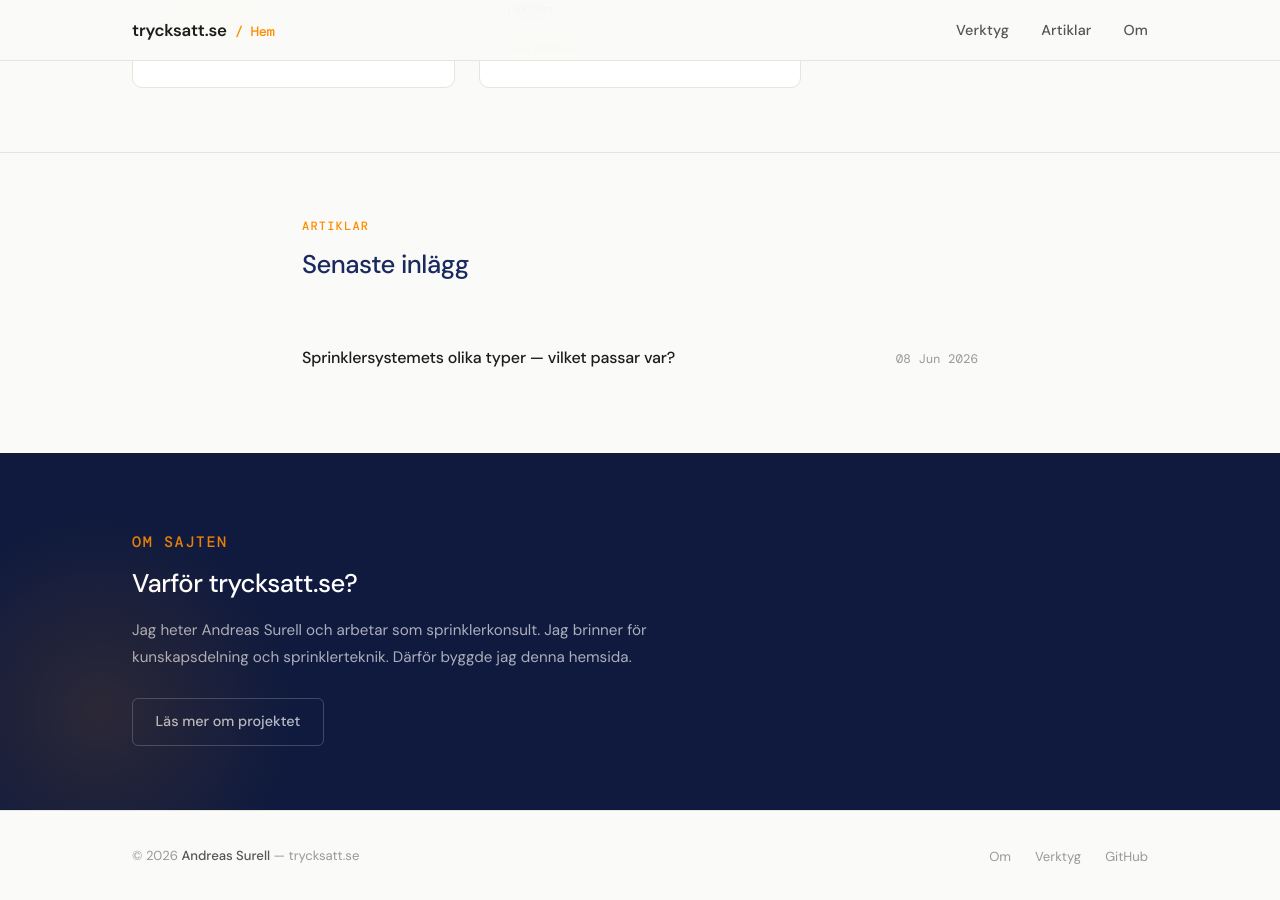
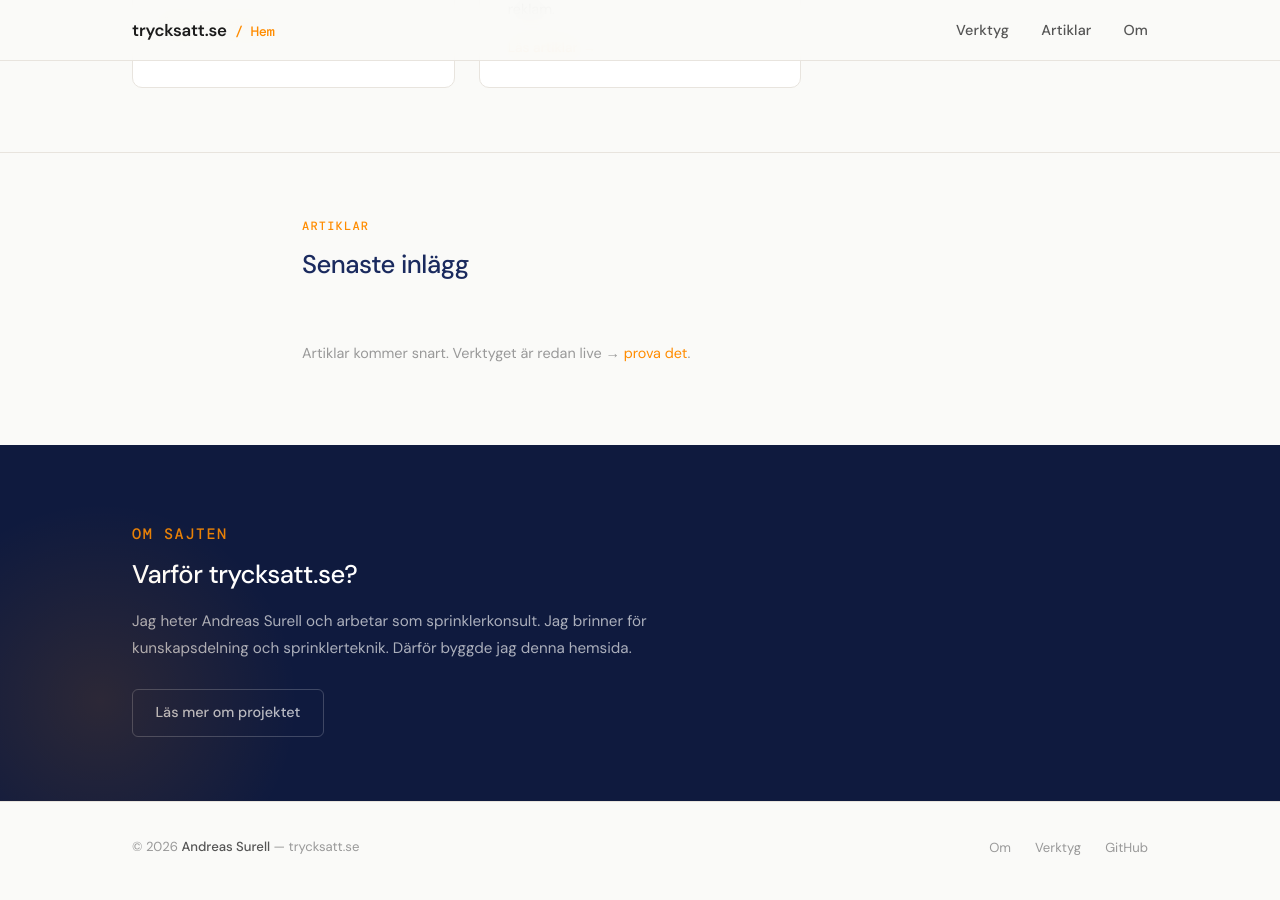
Before and after one commit to SurealSwede/trycksatt.se, a Jekyll site: the page built from index.html, in a window 1280 px wide and 900 px high, scrolled down 963 px. Built offline with Jekyll 4.4.1, drawn with Linux system fonts in a browser that asks for light colours; a file with an impossible date is left out.

Commit message:
Update 2026-06-08-systemtyper.md

```diff
--- a/_posts/2026-06-08-systemtyper.md
+++ b/_posts/2026-06-08-systemtyper.md
@@ -1,7 +1,7 @@
 ---
 layout: post
 title: "Sprinklersystemets olika typer — vilket passar var?"
-date: 2026-06-08
+date: 2026-0x-xx
 tags: [Grundkurs]
 description: "Våtrör, torrör, förutlösning eller torrörförlängning? En genomgång av sprinklersystemens olika typer och när de används."
 ---
```
